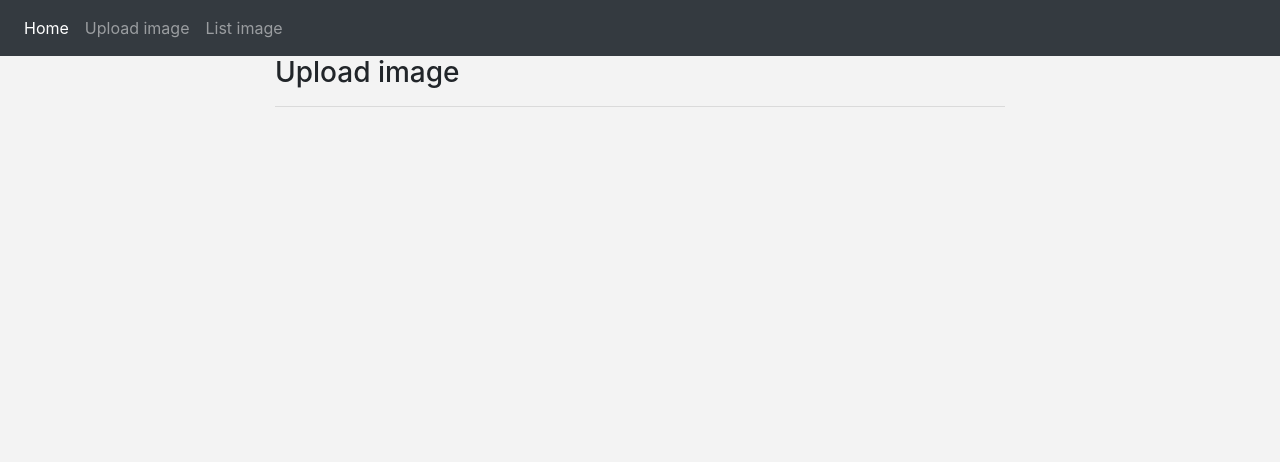
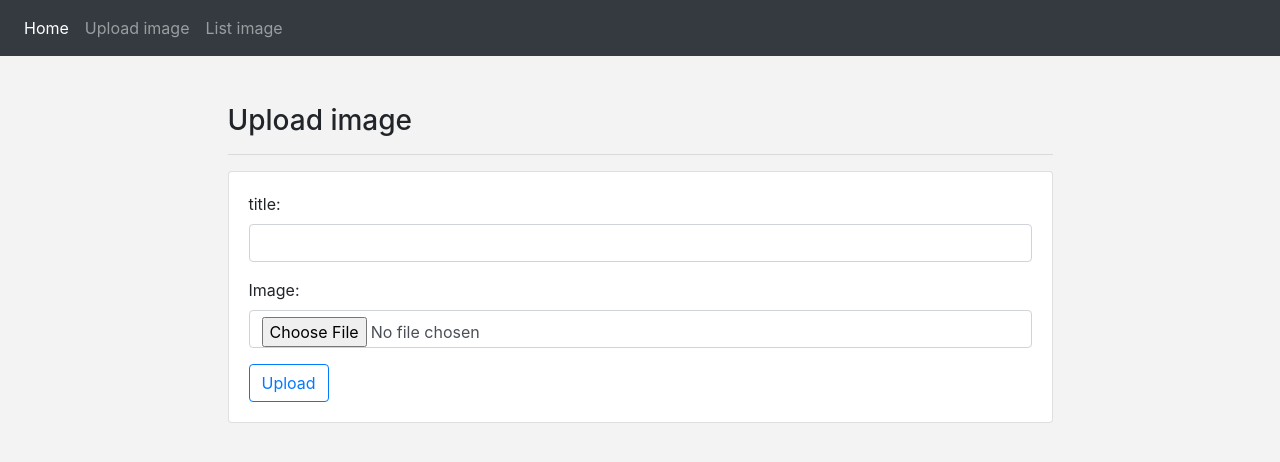
Before and after one commit to Alireza-QK/upload_manager, a Django app: page /upload/ in a window 1280 px wide. Shown: the top 462 px of the page. Run offline with Django 3.2, Linux system fonts and the light colour scheme; some libraries are stand-ins or nearby versions.

Commit message:
make form uploader

```diff
--- a/manager/static/manager/css/styles.css
+++ b/manager/static/manager/css/styles.css
@@ -10,3 +10,19 @@
  body {
      background-color: #f3f3f3;
  }
+
+ .errorlist {
+    list-style: none;
+    padding: 0;
+    margin: 0;
+ }
+
+ .errorlist li {
+    background-color: #ff8bac;
+    border-radius: 3px;
+    padding: 10px;
+    font-weight: bold;
+    text-align: center;
+    font-size: 14px;
+    margin: 10px 0;
+ }
--- a/manager/templates/manager/upload.html
+++ b/manager/templates/manager/upload.html
@@ -5,10 +5,30 @@
 {% block content %}
     <div class="container">
         <div class="row justify-content-center">
-            <div class="col-12 col-lg-8">
+            <div class="col-12 col-lg-9 mt-5">
                 <h3>Upload image</h3>
                 <hr>
+                <div class="card">
+                    <div class="card-body">
+                        <form method="post" enctype="multipart/form-data">
+                            {% csrf_token %}
 
+                            <div class="form-group">
+                                <label for="{{ form.title.id_for_label }}">title: </label>
+                                {{ form.title }}
+                                {{ form.image.errors }}
+                            </div>
+
+                            <div class="form-group">
+                                <label for="{{ form.image.id_for_label }}">Image: </label>
+                                {{ form.image }}
+                                {{ form.image.errors }}
+                            </div>
+
+                            <button type="submit" class="btn btn-outline-primary">Upload</button>
+                        </form>
+                    </div>
+                </div>
             </div>
         </div>
     </div>
```
